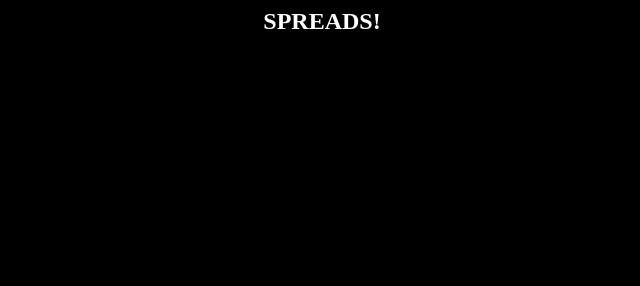
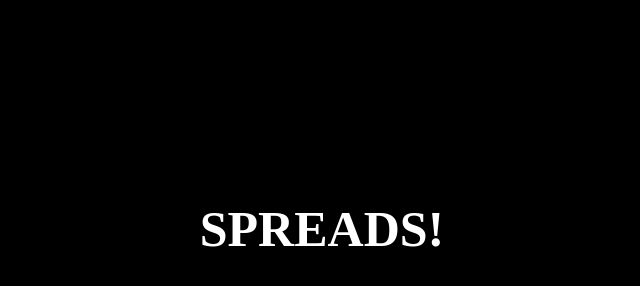
Before and after one commit to staten-island-tech/homework-repo-awesomerapha, a plain HTML site: page HW7p2.html in a window 1280 px wide. Shown: the whole page, without its empty margins (318-958 px from the left). Drawn offline with Linux system fonts and the light colour scheme.

Commit message:
Update HW7p2.html

```diff
--- a/HW7p2.html
+++ b/HW7p2.html
@@ -20,7 +20,9 @@
                 background-color: black;
             }
             h2 {
+                margin-top: 200px;
                 text-align: center;
+                font-size: 50px;
                 color:white;
             }
             .jump span {
```
